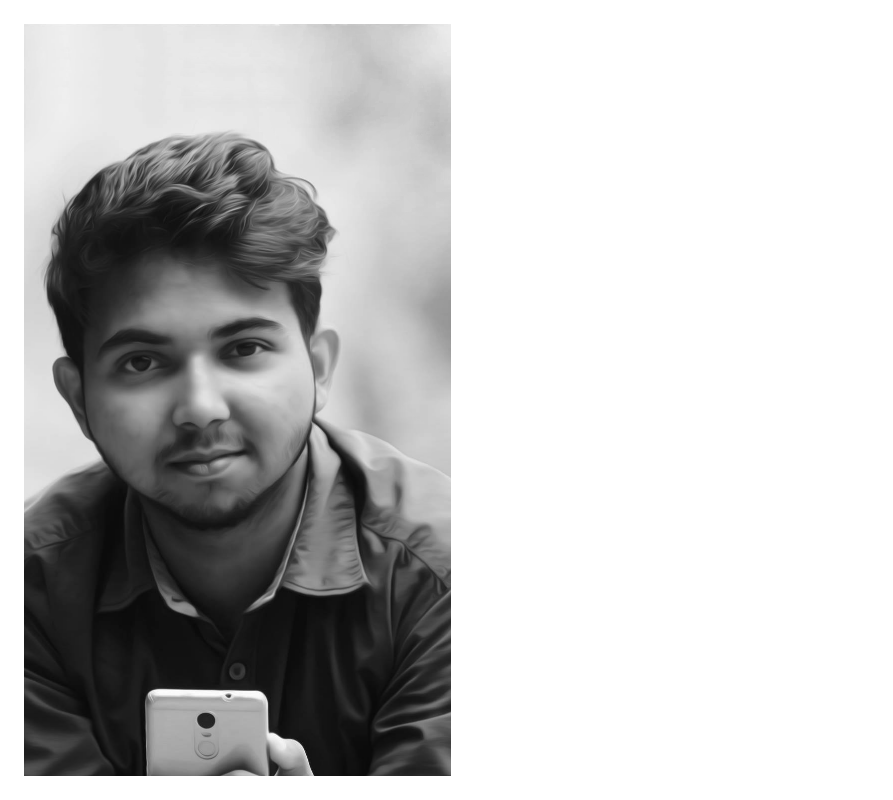
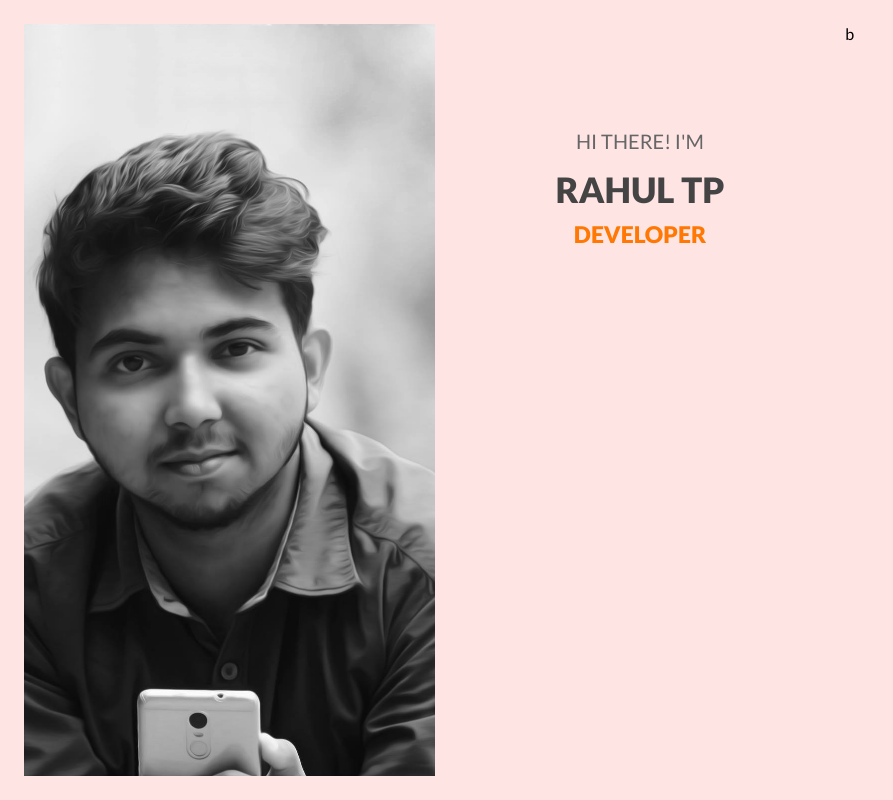
Before and after one commit to rahulspace/rahultp-site, a Vue app: page / in a window 1280 px wide. Shown: the whole page, without its empty margins (0-893 px from the left). Built offline with nearby package versions, Linux system fonts and the light colour scheme.

Commit message:
Create and style title

```diff
--- a/src/components/Home.vue
+++ b/src/components/Home.vue
@@ -3,6 +3,14 @@
     <div class="container">
       <div class="image">
       </div>
+      <div class="first-column">
+        <div class="title">
+          <h3>Hi There! I'm</h3>
+          <h1>Rahul TP</h1>
+          <h2>Developer</h2>
+        </div>
+      </div>
+      <div class="second-column">b</div>
     </div>
   </div>
 </template>
@@ -22,8 +30,9 @@ export default {
 <style lang="scss" scoped>
   .home {
     .container {
-      margin: 24px;
+      padding: 24px;
       display: flex;
+      background: #ffe4e4;
 
       .image {
         height: calc(100vh - 48px);
@@ -32,6 +41,42 @@ export default {
         background-size: cover;
         background-position: center center;
       }
+
+      .first-column {
+        width: 33.33vw;
+
+        .title {
+          display: flex;
+          flex-direction: column;
+          justify-content: center;
+          align-items: center;
+          height: calc(50vh - 72px);
+
+          h3 {
+            font-size: 20px;
+            color: #666666;
+            font-weight: 400;
+          }
+
+          h1 {
+            font-size: 35px;
+            color: #444444;
+            font-weight: 900;
+            margin-top: 15px;
+            margin-bottom: 10px;
+          }
+
+          h2 {
+            font-size: 23px;
+            color: #ff7804;
+            font-weight: 900;
+          }
+        }
+      }
+
+      .second-column {
+        width: 33.33vw;
+      }
     }
   }
 </style>
```
